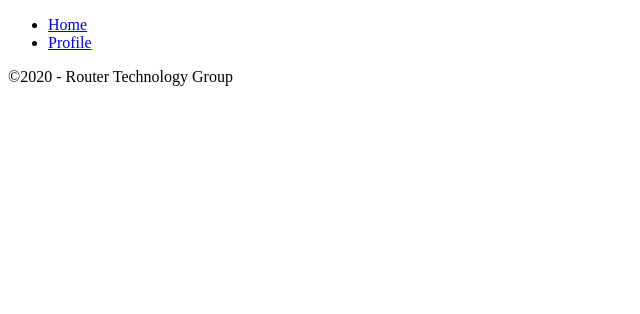
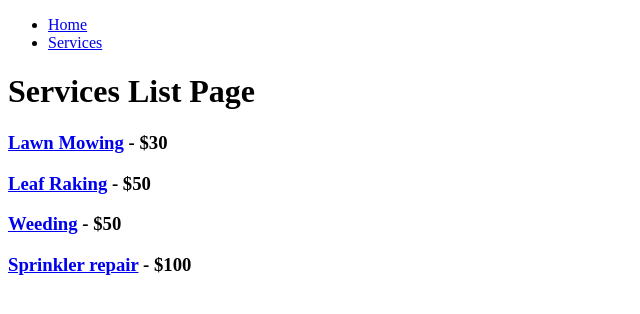
Before and after one commit to konarsada/Scrimba-React-Advanced-React-Router, a React (Create React App) app: page /services in a window 1280 px wide. Shown: the top 314 px of the page, without its empty margins (0-640 px from the left). Built offline with nearby package versions, Linux system fonts and the light colour scheme.

Commit message:
React Router useHistory Hook

```diff
--- a/src/App.js
+++ b/src/App.js
@@ -1,8 +1,8 @@
 import React from "react"
 import Header from "./components/Header"
-import Footer from "./components/Footer"
 import Home from "./pages/Home"
-import Profile from "./pages/profile/Profile"
+import ServicesList from "./pages/services/ServicesList"
+import ServiceDetail from "./pages/services/ServiceDetail"
 
 import {Switch, Route} from "react-router-dom"
 
@@ -12,15 +12,10 @@
             <Header />
 
             <Switch>
-                <Route exact path="/">
-                    <Home />
-                </Route>
-                <Route path="/user">
-                    <Profile/>
-                </Route>
+                <Route exact path="/" component={Home}/>
+                <Route exact path="/services" component={ServicesList}/>
+                <Route path="/services/:serviceId" component={ServiceDetail}/>
             </Switch>
-
-            <Footer />
         </div>
     )
 }
--- a/src/components/Footer.js
+++ /dev/null
@@ -1,11 +0,0 @@
-import React from "react"
-
-function Footer() {
-    return (
-        <footer>
-            <p className="footer">©2020 - Router Technology Group</p>
-        </footer>
-    )
-}
-
-export default Footer
--- a/src/components/Header.js
+++ b/src/components/Header.js
@@ -6,7 +6,7 @@
         <header>
             <ul>
                 <li><Link to="/">Home</Link></li>
-                <li><Link to="/profile">Profile</Link></li>
+                <li><Link to="/services">Services</Link></li>
             </ul>
         </header>
     )
--- a/src/pages/profile/Info.js
+++ /dev/null
@@ -1,12 +0,0 @@
-import React from "react"
-
-function Info() {
-    return (
-        <section>
-            <h1>Profile Info</h1>
-            <p>Hello, user! Tons of useful info here...</p>
-        </section>
-    )
-}
-
-export default Info
--- a/src/pages/profile/Profile.js
+++ /dev/null
@@ -1,35 +0,0 @@
-import React from "react"
-import {Link, Switch, Route, useRouteMatch} from "react-router-dom"
-
-import Settings from "./Settings"
-import Info from "./Info"
-
-function Profile() {
-    const {path, url} = useRouteMatch()
-
-    // {
-    //     path: "/user",
-    //     url: "/user"
-    // }
-
-    return (
-        <div>
-            <h1>Profile Page</h1>
-            <ul>
-                <li><Link to={`${url}/info`}>Profile Info</Link></li>
-                <li><Link to={`${url}/settings`}>Profile Settings</Link></li>
-            </ul>
-
-            <Switch>
-                <Route path={`${path}/info`}>
-                    <Info/>
-                </Route>
-                <Route path={`${path}/settings`}>
-                    <Settings/>
-                </Route>
-            </Switch>
-        </div>
-    )
-}
-
-export default Profile
--- a/src/pages/profile/Settings.js
+++ /dev/null
@@ -1,13 +0,0 @@
-import React from "react"
-
-function ProfileSettings() {
-    return (
-        <section>
-            <h1>Profile settings</h1>
-            <input type="password"/>
-            <button>Change</button>
-        </section>
-    )
-}
-
-export default ProfileSettings
--- /dev/null
+++ b/src/pages/services/ServiceDetail.js
@@ -0,0 +1,49 @@
+import React from "react"
+import {useParams, useHistory} from "react-router-dom"
+
+import servicesData from "./servicesData"
+
+function ServiceDetail() {
+    const {serviceId} = useParams()
+    const history = useHistory()
+    const thisService = servicesData.find(service => service._id === serviceId)
+
+    // console.log(history)
+    // {
+    //     length: 13,
+    //     action: "PUSH",
+    //     location: {
+    //         pathname: "/services/2",
+    //         search: "",
+    //         hash: "",
+    //         state: null,
+    //         key: "nulft8"
+    //     },
+    //     createHref: createHref(location),
+    //     push: push(path, state),
+    //     replace: replace(path, state),
+    //     go: go(n),
+    //     goBack: goBack(),
+    //     goForward: goForward(),
+    //     block: block(prompt),
+    //     listen: listen(listener)
+    // }
+
+    function handleClick() {
+        console.log("Submitting...")
+        setTimeout(() => {
+            history.push("/services")
+        }, 2000)
+    }
+
+    return (
+        <div>
+            <h1>Service Detail Page</h1>
+            <h3>{thisService.name} - ${thisService.price}</h3>
+            <p>{thisService.description}</p>
+            <button onClick={handleClick}>Go back to all services</button>
+        </div>
+    )
+}
+
+export default ServiceDetail
--- /dev/null
+++ b/src/pages/services/ServicesList.js
@@ -0,0 +1,20 @@
+import React from "react"
+import {Link} from "react-router-dom"
+
+import servicesData from "./servicesData"
+
+function ServicesList() {
+    const services = servicesData.map(service => (
+        <div key={service._id}>
+            <h3><Link to={`/services/${service._id}`}>{service.name}</Link> - ${service.price}</h3>
+        </div>
+    ))
+    return (
+        <div>
+            <h1>Services List Page</h1>
+            {services}
+        </div>
+    )
+}
+
+export default ServicesList
--- /dev/null
+++ b/src/pages/services/servicesData.js
@@ -0,0 +1,26 @@
+export default [
+    {
+        "name": "Lawn Mowing",
+        "price": 30,
+        "_id": "1",
+        "description": "Have a carpet-like lawn without any work."
+    },
+    {
+        "name": "Leaf Raking",
+        "price": 50,
+        "_id": "2",
+        "description": "Remove those pesky dead tree parts from your property."
+    },
+    {
+        "name": "Weeding",
+        "price": 50,
+        "_id": "3",
+        "description": "Don't let the invaders ruin your yard."
+    },
+    {
+        "name": "Sprinkler repair",
+        "price": 100,
+        "_id": "4",
+        "description": "Keep your irrigation system top-notch."
+    }
+]
```
Also changed, not shown: readme.txt.
